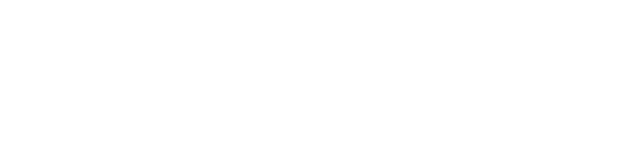
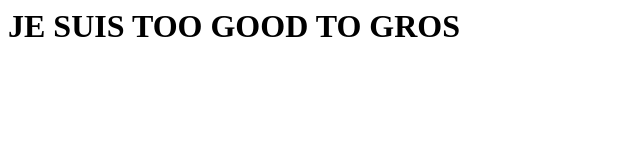
Before and after one commit to MatteoDvid/literate-octo-adventure, a plain HTML site: page index.html in a window 1280 px wide. Shown: the whole page, without its empty margins (0-640 px from the left). Drawn offline with Linux system fonts and the light colour scheme.

Commit message:
TOO GOOD TO GROS

```diff
--- a/index.html
+++ b/index.html
@@ -8,7 +8,7 @@
     </head>
 
     <body>
-
+        <h1>JE SUIS TOO GOOD TO GROS</h1>
 
 
 
```
